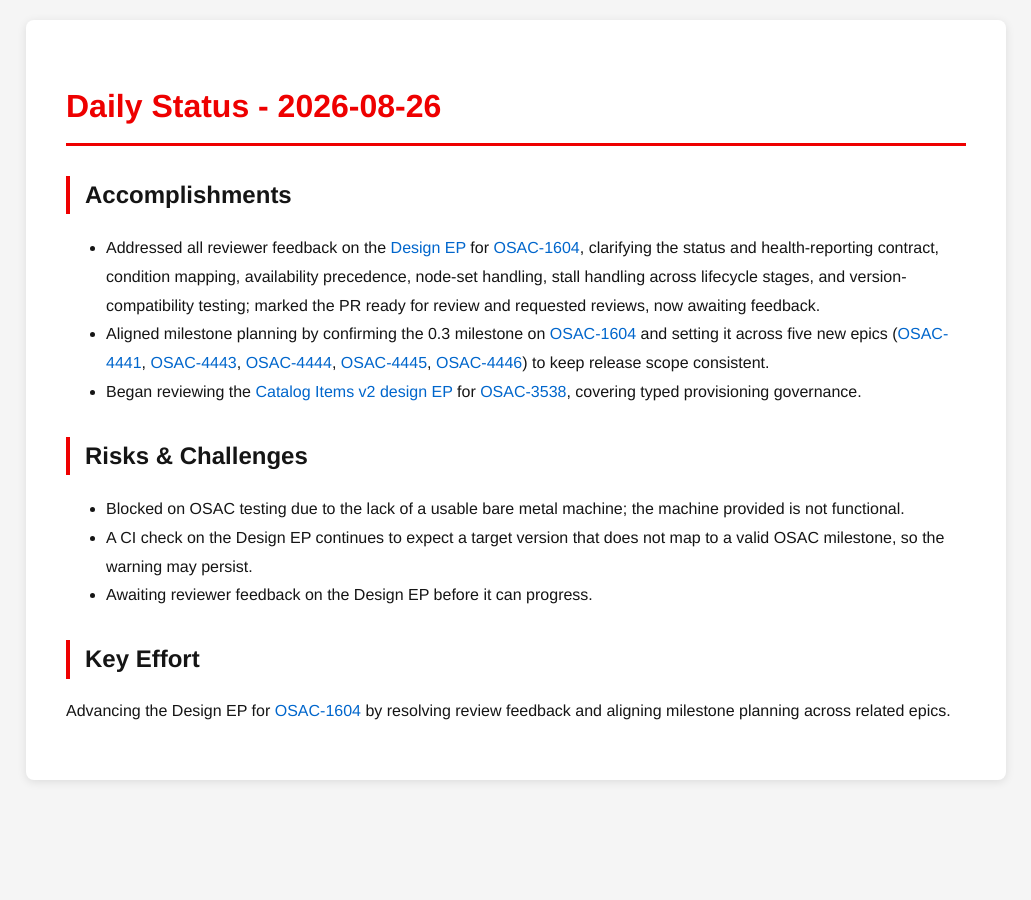
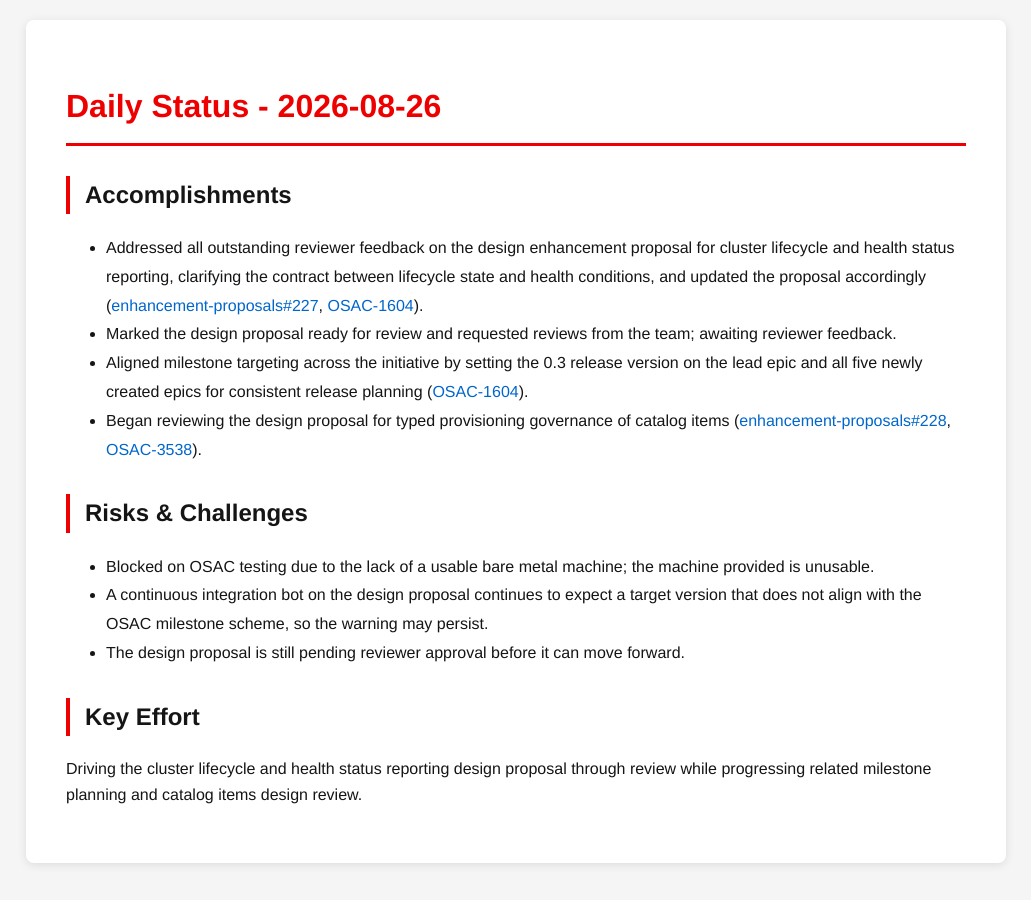
Before and after one commit to tzvatot/daily-status, a Jekyll site: the page built from 2026-08-26.md, in a window 1280 px wide. Shown: the whole page, without its empty margins (124-1155 px from the left). Built offline with Jekyll 4.4.1, drawn with Linux system fonts in a browser that asks for light colours.

Commit message:
Daily status update - 2026-08-26

```diff
--- a/2026-08-26.md
+++ b/2026-08-26.md
@@ -7,14 +7,15 @@ date: 2026-08-26
 # Daily Status - 2026-08-26
 
 ## Accomplishments
-- Addressed all reviewer feedback on the [Design EP](https://github.com/osac-project/enhancement-proposals/pull/227) for [OSAC-1604](https://redhat.atlassian.net/browse/OSAC-1604), clarifying the status and health-reporting contract, condition mapping, availability precedence, node-set handling, stall handling across lifecycle stages, and version-compatibility testing; marked the PR ready for review and requested reviews, now awaiting feedback.
-- Aligned milestone planning by confirming the 0.3 milestone on [OSAC-1604](https://redhat.atlassian.net/browse/OSAC-1604) and setting it across five new epics ([OSAC-4441](https://redhat.atlassian.net/browse/OSAC-4441), [OSAC-4443](https://redhat.atlassian.net/browse/OSAC-4443), [OSAC-4444](https://redhat.atlassian.net/browse/OSAC-4444), [OSAC-4445](https://redhat.atlassian.net/browse/OSAC-4445), [OSAC-4446](https://redhat.atlassian.net/browse/OSAC-4446)) to keep release scope consistent.
-- Began reviewing the [Catalog Items v2 design EP](https://github.com/osac-project/enhancement-proposals/pull/228) for [OSAC-3538](https://redhat.atlassian.net/browse/OSAC-3538), covering typed provisioning governance.
+- Addressed all outstanding reviewer feedback on the design enhancement proposal for cluster lifecycle and health status reporting, clarifying the contract between lifecycle state and health conditions, and updated the proposal accordingly ([enhancement-proposals#227](https://github.com/osac-project/enhancement-proposals/pull/227), [OSAC-1604](https://redhat.atlassian.net/browse/OSAC-1604)).
+- Marked the design proposal ready for review and requested reviews from the team; awaiting reviewer feedback.
+- Aligned milestone targeting across the initiative by setting the 0.3 release version on the lead epic and all five newly created epics for consistent release planning ([OSAC-1604](https://redhat.atlassian.net/browse/OSAC-1604)).
+- Began reviewing the design proposal for typed provisioning governance of catalog items ([enhancement-proposals#228](https://github.com/osac-project/enhancement-proposals/pull/228), [OSAC-3538](https://redhat.atlassian.net/browse/OSAC-3538)).
 
 ## Risks & Challenges
-- Blocked on OSAC testing due to the lack of a usable bare metal machine; the machine provided is not functional.
-- A CI check on the Design EP continues to expect a target version that does not map to a valid OSAC milestone, so the warning may persist.
-- Awaiting reviewer feedback on the Design EP before it can progress.
+- Blocked on OSAC testing due to the lack of a usable bare metal machine; the machine provided is unusable.
+- A continuous integration bot on the design proposal continues to expect a target version that does not align with the OSAC milestone scheme, so the warning may persist.
+- The design proposal is still pending reviewer approval before it can move forward.
 
 ## Key Effort
-Advancing the Design EP for [OSAC-1604](https://redhat.atlassian.net/browse/OSAC-1604) by resolving review feedback and aligning milestone planning across related epics.
+Driving the cluster lifecycle and health status reporting design proposal through review while progressing related milestone planning and catalog items design review.
```
